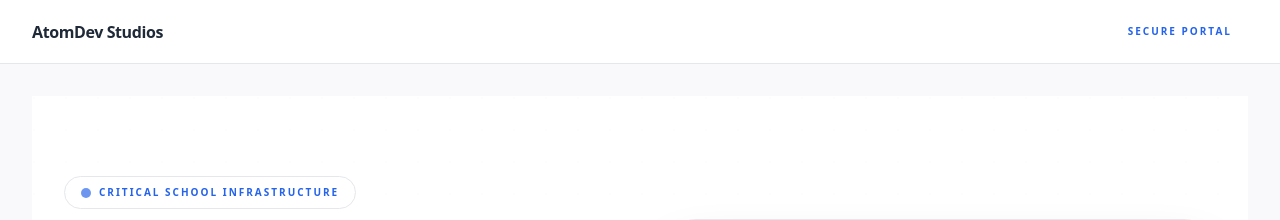
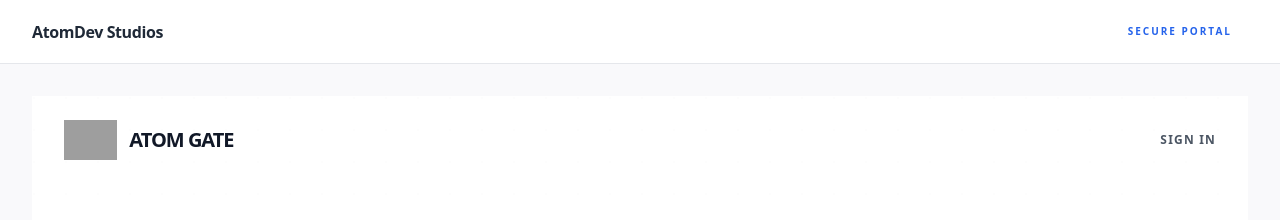
Before and after one commit to Samuel-Peprah-cmd/attendance-system, a Flask app: page / in a window 1280 px wide. Shown: the top 220 px of the page. Run offline with Flask 3, Linux system fonts and the light colour scheme; parts of the project's set-up code (start-up, migrations or seed data) failed here and were passed over; some libraries are stand-ins or nearby versions; grey boxes are pictures that could not be loaded.

Commit message:
added landing

```diff
--- a/app/routes/auth.py
+++ b/app/routes/auth.py
@@ -42,7 +42,7 @@ def login():
 def logout():
     logout_user()
     # This calls the "login" function inside the "auth" blueprint
-    return redirect(url_for("auth.login"))
+    return redirect(url_for("dashboard.landing_page"))
 
 @auth_bp.route("/profile", methods=["GET", "POST"])
 @login_required
--- a/app/templates/about.html
+++ b/app/templates/about.html
@@ -112,7 +112,7 @@
 
                     <div class="flex flex-col items-center text-center">
                         <div class="w-40 h-40 rounded-[2rem] overflow-hidden border-4 border-brand/10 shadow-md bg-gray-100">
-                            <img src="{{ url_for('static', filename='images/founder.jpg') }}"
+                            <img src="{{ config.CF_PUBLIC_URL_PREFIX }}/landing/founder.png"
                                  alt="Atom De Legend"
                                  class="w-full h-full object-cover">
                         </div>
--- a/app/templates/base.html
+++ b/app/templates/base.html
@@ -56,7 +56,7 @@
 
             <div class="p-6 text-center border-b border-gray-800/50 bg-[#0b1120] flex-shrink-0">
                 <h1 class="text-xl font-black text-white uppercase tracking-tighter leading-none mb-1 truncate">
-                    {{ current_user.school.name if current_user.school else 'ATOMDEV' }}
+                    {{ current_user.school.name if current_user.school else 'ATOM Gate' }}
                 </h1>
                 <p class="text-[9px] font-bold text-brand uppercase tracking-[0.2em]">Security Suite</p>
             </div>
@@ -241,7 +241,7 @@
                     </div>
 
                 </div>
-            </footer>
+            </footer>ngrok http
         </section>
     </main>
 
--- a/app/templates/landing.html
+++ b/app/templates/landing.html
@@ -1,19 +1,32 @@
 {% extends "base.html" %}
 
 {% block content %}
-<div class="min-h-screen bg-white">
+<div class="min-h-screen bg-white relative">
 
-    <section class="relative bg-white pt-20 pb-32 overflow-hidden border-b border-gray-100">
+    <nav class="absolute top-0 w-full z-50 px-4 sm:px-6 lg:px-8 py-6 flex justify-between items-center">
+        <div class="flex items-center gap-3">
+            <img src="{{ config.CF_PUBLIC_URL_PREFIX }}/landing/atom-gate-logo.png" alt="ATOM Gate Logo" class="h-10 w-auto object-contain">
+            <span class="font-black text-gray-900 text-xl tracking-tighter uppercase hidden sm:block">ATOM Gate</span>
+        </div>
+        <div class="flex items-center gap-6">
+            <a href="{{ url_for('auth.login') }}" class="text-xs font-black text-gray-600 uppercase tracking-widest hover:text-brand transition-colors">
+                Sign In
+            </a>
+        </div>
+    </nav>
+
+    <section class="relative bg-white pt-32 pb-32 overflow-hidden border-b border-gray-100">
         <div class="absolute inset-0 opacity-[0.03]" style="background-image: radial-gradient(circle at 2px 2px, rgba(0,0,0,0.2) 1px, transparent 0); background-size: 32px 32px;"></div>
 
-        <div class="max-w-7xl mx-auto px-4 sm:px-6 lg:px-8 relative z-10 grid lg:grid-cols-2 gap-12 items-center">
+        <div class="max-w-7xl mx-auto px-4 sm:px-6 lg:px-8 relative z-10 grid lg:grid-cols-2 gap-12 items-center mt-8">
             <div class="space-y-8">
                 <div class="inline-flex items-center gap-2 px-4 py-2 rounded-full bg-brand/10 border border-brand/20">
                     <span class="flex h-2.5 w-2.5 rounded-full bg-brand animate-pulse"></span>
                     <span class="text-[10px] font-black uppercase tracking-[0.2em] text-brand">Critical School Infrastructure</span>
                 </div>
                 <h1 class="text-5xl lg:text-7xl font-black text-gray-900 uppercase tracking-tight leading-[1.1]">
-                    Securing the Future of <span class="text-transparent bg-clip-text bg-gradient-to-r from-brand to-blue-400">Education.</span>
+                    Securing the Future of <br class="hidden lg:block">
+                    <span class="inline-block bg-brand text-white px-5 py-2 mt-2 rounded-2xl shadow-lg border border-black/10">Education.</span>
                 </h1>
                 <p class="text-lg text-gray-600 leading-relaxed max-w-xl">
                     ATOM Gate is Ghana’s premier digital access, attendance, and guardian-notification infrastructure. We convert fragmented paper registers into verifiable, real-time institutional trust.
@@ -22,7 +35,7 @@
                     <a href="{{ url_for('auth.login') }}" class="bg-gray-900 text-white px-8 py-4 rounded-xl font-black uppercase tracking-widest text-xs hover:bg-black transition-all shadow-xl hover:shadow-2xl flex items-center gap-2">
                         Access ATOM Gate <span>→</span>
                     </a>
-                    <a href="{{ url_for('auth.about') }}" class="bg-white text-gray-900 border-2 border-gray-200 px-8 py-4 rounded-xl font-black uppercase tracking-widest text-xs hover:border-gray-900 transition-all">
+                    <a href="{{ url_for('dashboard.about') }}" class="bg-white text-gray-900 border-2 border-gray-200 px-8 py-4 rounded-xl font-black uppercase tracking-widest text-xs hover:border-gray-900 transition-all">
                         About Us
                     </a>
                 </div>
@@ -31,7 +44,7 @@
             <div class="relative">
                 <div class="absolute inset-0 bg-brand/20 blur-3xl rounded-full transform translate-x-10 translate-y-10"></div>
                 <div class="relative bg-gray-50 border border-gray-200 rounded-[2rem] shadow-2xl overflow-hidden aspect-square lg:aspect-[4/3]">
-                    <img src="{{ url_for('static', filename='images/landing-hero.png') }}" alt="ATOM Gate Dashboard" class="w-full h-full object-cover object-center">
+                    <img src="{{ config.CF_PUBLIC_URL_PREFIX }}/landing/landing-hero.png" alt="ATOM Gate Dashboard" class="w-full h-full object-cover object-center">
                 </div>
             </div>
         </div>
@@ -40,7 +53,7 @@
     <section id="about-platform" class="py-24 bg-gray-50">
         <div class="max-w-7xl mx-auto px-4 sm:px-6 lg:px-8 grid lg:grid-cols-2 gap-16 items-center">
             <div class="order-2 lg:order-1 rounded-[2rem] overflow-hidden shadow-xl border border-gray-200 aspect-[4/3] bg-white">
-                 <img src="{{ url_for('static', filename='images/landing-origin.png') }}" alt="The Paper Problem" class="w-full h-full object-cover">
+                 <img src="{{ config.CF_PUBLIC_URL_PREFIX }}/landing/landing-origin.png" alt="The Paper Problem" class="w-full h-full object-cover">
             </div>
 
             <div class="order-1 lg:order-2 space-y-6">
@@ -61,7 +74,6 @@
         </div>
     </section>
 
-
     <section class="py-24 bg-white border-y border-gray-100">
         <div class="max-w-7xl mx-auto px-4 sm:px-6 lg:px-8">
             <div class="text-center max-w-3xl mx-auto mb-16">
@@ -71,12 +83,15 @@
 
             <div class="grid md:grid-cols-3 gap-8">
                 <div class="bg-gray-50 rounded-[2rem] p-8 border border-gray-100 hover:shadow-xl transition-shadow">
-                    <div class="h-14 w-14 bg-white rounded-2xl shadow-sm border border-gray-200 flex items-center justify-center text-2xl mb-6">🪪</div>
+                    <div class="h-14 w-14 bg-white rounded-2xl shadow-sm border border-gray-200 flex items-center justify-center text-2xl mb-6">👤</div>
                     <h3 class="text-xl font-black text-gray-900 uppercase mb-3">Encrypted Identity</h3>
                     <p class="text-gray-600 text-sm leading-relaxed mb-6">
                         Every student and staff member receives a professionally generated, school-branded PVC ID card containing a secure, non-transferable cryptographic QR token.
                     </p>
-                    <img src="{{ url_for('static', filename='images/feature-id.jpg') }}" alt="ID Cards" class="w-full h-40 object-cover rounded-xl border border-gray-200">
+                    <div class="space-y-3">
+                        <img src="{{ config.CF_PUBLIC_URL_PREFIX }}/landing/feature-id-front.png" alt="ID Cards Front" class="w-full h-32 object-cover rounded-xl border border-gray-200">
+                        <img src="{{ config.CF_PUBLIC_URL_PREFIX }}/landing/feature-id-back.png" alt="ID Cards Back" class="w-full h-32 object-cover rounded-xl border border-gray-200">
+                    </div>
                 </div>
 
                 <div class="bg-gray-50 rounded-[2rem] p-8 border border-gray-100 hover:shadow-xl transition-shadow">
@@ -85,7 +100,7 @@
                     <p class="text-gray-600 text-sm leading-relaxed mb-6">
                         Dedicated scanner terminals at school entry points capture timestamps, location data, and identity instantly, syncing securely with our cloud infrastructure.
                     </p>
-                    <img src="{{ url_for('static', filename='images/feature-scanner.jpg') }}" alt="Scanner Terminals" class="w-full h-40 object-cover rounded-xl border border-gray-200">
+                    <img src="{{ config.CF_PUBLIC_URL_PREFIX }}/landing/feature-scanner.png" alt="Scanner Terminals" class="w-full h-64 object-cover rounded-xl border border-gray-200">
                 </div>
 
                 <div class="bg-gray-50 rounded-[2rem] p-8 border border-gray-100 hover:shadow-xl transition-shadow">
@@ -94,7 +109,11 @@
                     <p class="text-gray-600 text-sm leading-relaxed mb-6">
                         The moment a scan occurs, the system autonomously dispatches an SMS or Email alert to the registered guardian, establishing absolute operational transparency.
                     </p>
-                    <img src="{{ url_for('static', filename='images/feature-alerts.jpg') }}" alt="Real-Time Alerts" class="w-full h-40 object-cover rounded-xl border border-gray-200">
+                    <div class="space-y-3">
+                        <img src="{{ config.CF_PUBLIC_URL_PREFIX }}/landing/feature-alerts-sms.png" alt="SMS Alert" class="w-full h-20 object-cover rounded-xl border border-gray-200">
+                        <img src="{{ config.CF_PUBLIC_URL_PREFIX }}/landing/feature-alerts-email.png" alt="Email Alert" class="w-full h-20 object-cover rounded-xl border border-gray-200">
+                        <img src="{{ config.CF_PUBLIC_URL_PREFIX }}/landing/feature-alerts-whatsapp.png" alt="WhatsApp Alert" class="w-full h-20 object-cover rounded-xl border border-gray-200">
+                    </div>
                 </div>
             </div>
         </div>
@@ -114,9 +133,9 @@
 
                 <div class="bg-gray-800/50 border border-gray-700 rounded-2xl p-6 backdrop-blur-sm mt-8">
                     <div class="flex items-center gap-5 mb-4">
-                        <img src="{{ url_for('static', filename='images/founder.jpg') }}" alt="Atom De Legend" class="w-16 h-16 rounded-full border-2 border-brand object-cover bg-gray-900">
+                        <img src="{{ config.CF_PUBLIC_URL_PREFIX }}/landing/founder.png" alt="Atom De Legend" class="w-16 h-16 rounded-full border-2 border-brand object-cover bg-gray-900">
                         <div>
-                            <h4 class="text-xl font-black uppercase text-white">Atom De Legend</h4>
+                            <h4 class="text-xl font-black uppercase text-white">SAMUEL PEPRAH</h4>
                             <p class="text-xs font-bold text-brand uppercase tracking-widest">Founder & Chief Architect</p>
                         </div>
                     </div>
@@ -127,7 +146,7 @@
             </div>
 
             <div class="rounded-[2rem] overflow-hidden shadow-2xl border border-gray-700 aspect-[4/3] bg-gray-800">
-                 <img src="{{ url_for('static', filename='images/landing-company.jpg') }}" alt="AtomDev Studios Code and Servers" class="w-full h-full object-cover opacity-80 mix-blend-luminosity hover:mix-blend-normal transition-all duration-500">
+                 <img src="{{ config.CF_PUBLIC_URL_PREFIX }}/landing/landing-company.png" alt="AtomDev Studios Code and Servers" class="w-full h-full object-cover opacity-80 mix-blend-luminosity hover:mix-blend-normal transition-all duration-500">
             </div>
         </div>
     </section>
@@ -170,7 +189,7 @@
                     <p class="text-gray-600 text-sm leading-relaxed mb-8 max-w-lg mx-auto">
                         We are actively seeking strategic partnerships with telecommunication providers, educational policy boards, hardware manufacturers, and forward-thinking investors to scale this infrastructure across the continent.
                     </p>
-                    <a href="mailto:founder@atomdevstudios.com" class="inline-block bg-brand text-white px-8 py-4 rounded-xl font-black uppercase tracking-widest text-xs hover:brightness-95 transition-all shadow-md hover:shadow-xl">
+                    <a href="mailto:ksapeprah@gmail.com" class="inline-block bg-brand text-white px-8 py-4 rounded-xl font-black uppercase tracking-widest text-xs hover:brightness-95 transition-all shadow-md hover:shadow-xl">
                         Initiate Partnership Dialogue
                     </a>
                 </div>
@@ -184,18 +203,18 @@
 
             <div class="flex flex-wrap justify-center items-center gap-8 md:gap-16 opacity-60 grayscale hover:grayscale-0 hover:opacity-100 transition-all duration-500">
                 <a href="https://www.dataprotection.org.gh/" target="_blank" class="flex flex-col items-center gap-2 group">
-                    <img src="{{ url_for('static', filename='images/logos/dpc-logo.png') }}" alt="Data Protection Commission" class="h-12 object-contain group-hover:scale-105 transition-transform">
+                    <img src="{{ config.CF_PUBLIC_URL_PREFIX }}/logos/dpc-logo.png" alt="Data Protection Commission" class="h-12 object-contain group-hover:scale-105 transition-transform">
                     <span class="text-[9px] font-bold text-gray-500 uppercase tracking-widest">Data Protection<br>Commission</span>
                 </a>
 
                 <a href="https://orc.gov.gh/" target="_blank" class="flex flex-col items-center gap-2 group">
-                    <img src="{{ url_for('static', filename='images/logos/orc-logo.png') }}" alt="Office of the Registrar of Companies" class="h-12 object-contain group-hover:scale-105 transition-transform">
+                    <img src="{{ config.CF_PUBLIC_URL_PREFIX }}/logos/orc-logo.png" alt="Office of the Registrar of Companies" class="h-12 object-contain group-hover:scale-105 transition-transform">
                     <span class="text-[9px] font-bold text-gray-500 uppercase tracking-widest">Registrar of<br>Companies</span>
                 </a>
 
                 <a href="https://ppa.gov.gh/" target="_blank" class="flex flex-col items-center gap-2 group">
-                    <img src="{{ url_for('static', filename='images/logos/ppa-logo.png') }}" alt="Public Procurement Authority" class="h-12 object-contain group-hover:scale-105 transition-transform">
-                    <span class="text-[9px] font-bold text-gray-500 uppercase tracking-widest">Public Procurement<br>Authority</span>
+                    <img src="{{ config.CF_PUBLIC_URL_PREFIX }}/logos/ppa-logo.png" alt="Public Procurement Authority" class="h-12 object-contain group-hover:scale-105 transition-transform">
+                    <span class="text-[9px] font-bold text-gray-500 uppercase tracking-widest">Public Procurement<br>Authority<br>(Yet to be done)</span>
                 </a>
             </div>
         </div>
```
Also changed, not shown: app/static/images/feature-alerts-email.png (added), app/static/images/feature-alerts-sms.png (added), app/static/images/feature-alerts-whatsapp.png (added), app/static/images/feature-id-back.png (added), app/static/images/feature-id-front.png (added), 2 other files.
